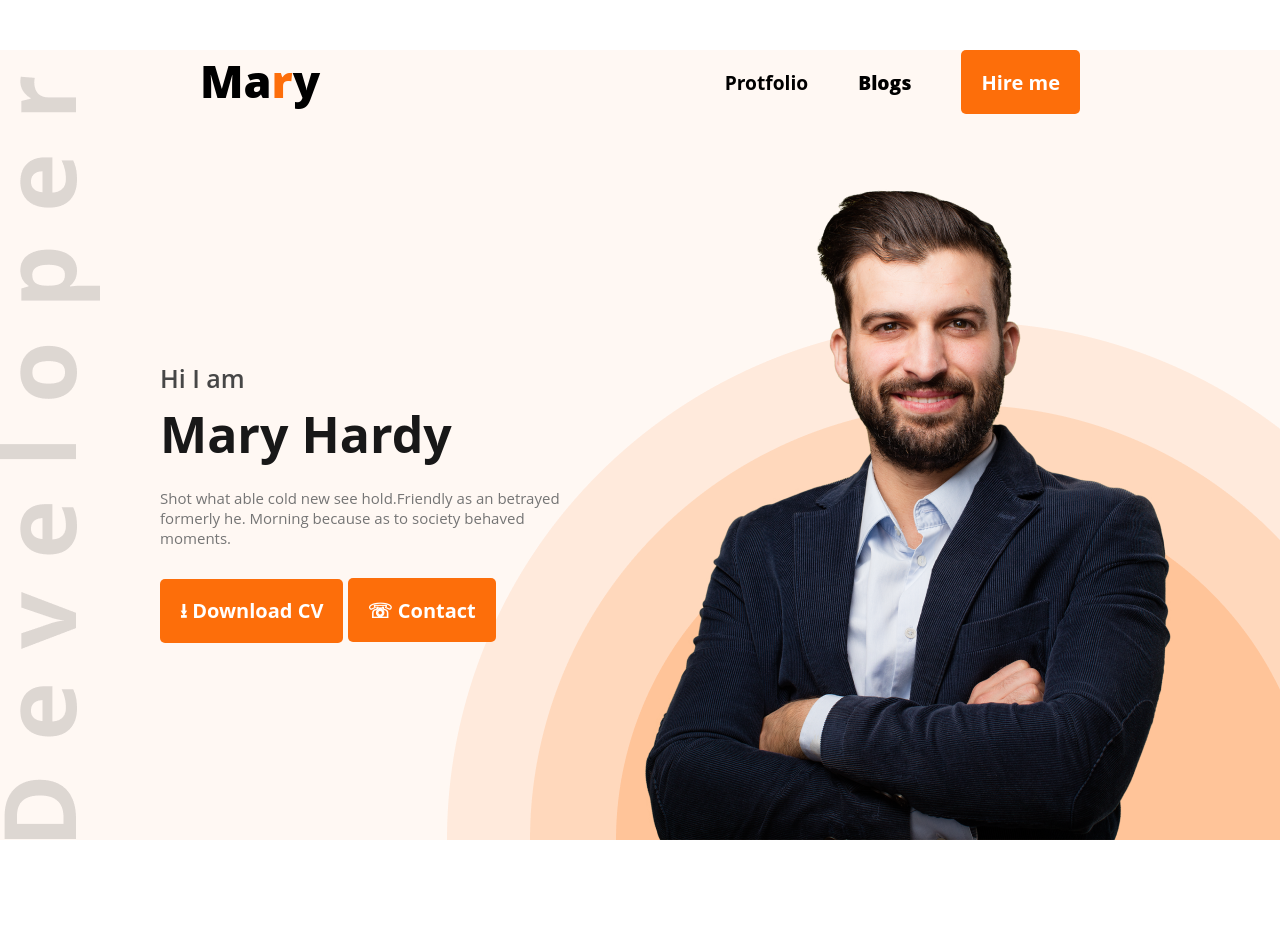
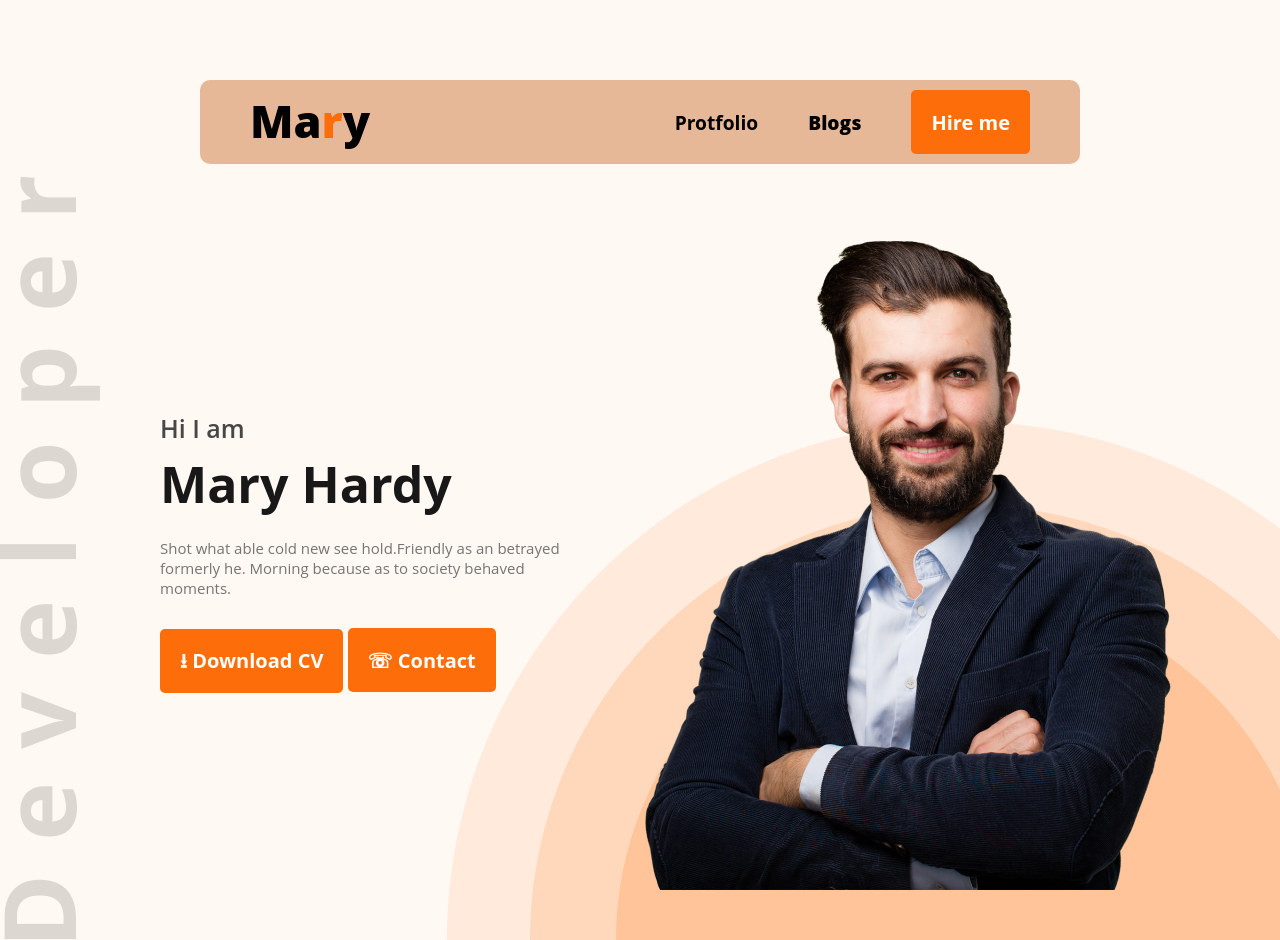
Before and after one commit to Parves21/Project-init, a plain HTML site: page index.html in a window 1280 px wide. Shown: the top 940 px of the page. Drawn offline with Linux system fonts and the light colour scheme; files whose address does not match are found by name.

Commit message:
last commit

```diff
--- a/index.html
+++ b/index.html
@@ -11,7 +11,7 @@
 
 <body>
     <header class="header">
-        <nav>
+        <nav id="navber-style">
             <h2 class="nav-title">Ma<span class="primary-color">r</span>y</h2>
             <ul>
                 <li> <strong>Protfolio</strong></li>
@@ -146,11 +146,9 @@
                 <h3 class="contact-rusume">Lets Connect</h3>
                 <p class="contact-description">Please fill out the form on this section to contact with me or call between 9:00 A.M and 8.00 P.M ET, Monday through Friday.</p>
                 <div class="images">
-                    <!-- <a href=""> -->
                         <img src="portfolio-resources-main/images/icons/facebook.png" alt="">
                         <img src="portfolio-resources-main/images/icons/twitter.png" alt="">
                         <img src="portfolio-resources-main/images/icons/insta.png" alt="">
-                    <!-- </a> -->
                 </div>
             </div>
             <div class="form">
@@ -158,7 +156,7 @@
                 <p class="form-name"><input type="text" placeholder="Name:"></p>
                 <p class="form-email"><input type="Email" placeholder="Email:"></p>
                 <h4 class="form-text-title">say something about me:</h4>
-                <p class="form-text-area"><textarea name="" id="" cols="35" rows="10" placeholder="say some about me."></textarea></p><br>
+                <p class="form-text-area"><textarea cols="35" rows="10" placeholder="say something about me."></textarea></p><br>
                 <input class="btn" type="button" value="Submit">
             </div>
         </section>
--- a/style.css
+++ b/style.css
@@ -4,6 +4,17 @@
     height: auto;
     width: auto;
 }
+
+#navber-style{
+    background-color: #e7b897;
+    padding-left: 50px;
+    padding-right: 50px;
+    padding-top: 10px;
+    padding-bottom: 10px;
+    border: none;
+    border-radius: 10px;
+}
+
 
 .primary-color {
     color: #FD6E0A;
@@ -14,8 +25,8 @@
     background-image: url('images/header_bg.png'), url('images/developer.png');
     background-repeat: no-repeat;
     background-position: bottom right, bottom left;
-    /* width: 1600px;
-    height: 837px; */
+    padding-top: 30px;
+    padding-bottom: 20px;
 }
 
 /* navigation bar */
```
